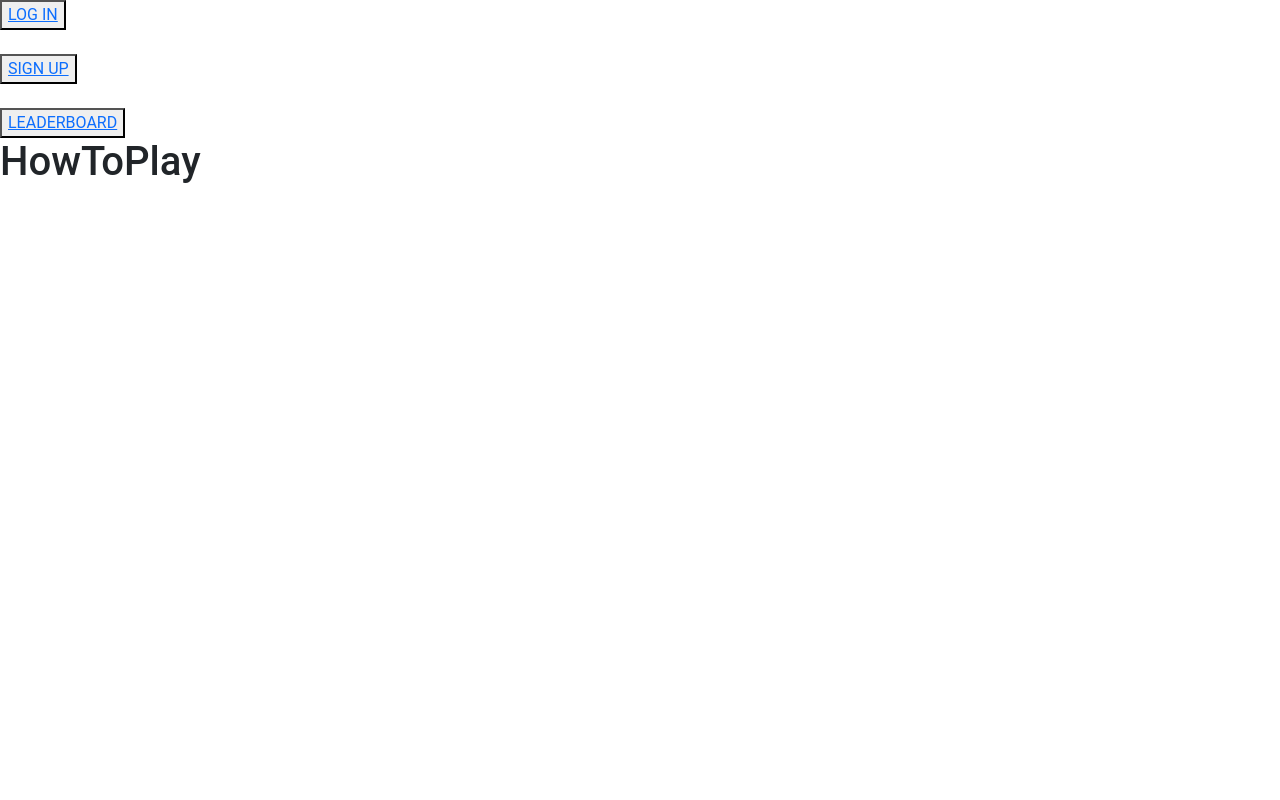
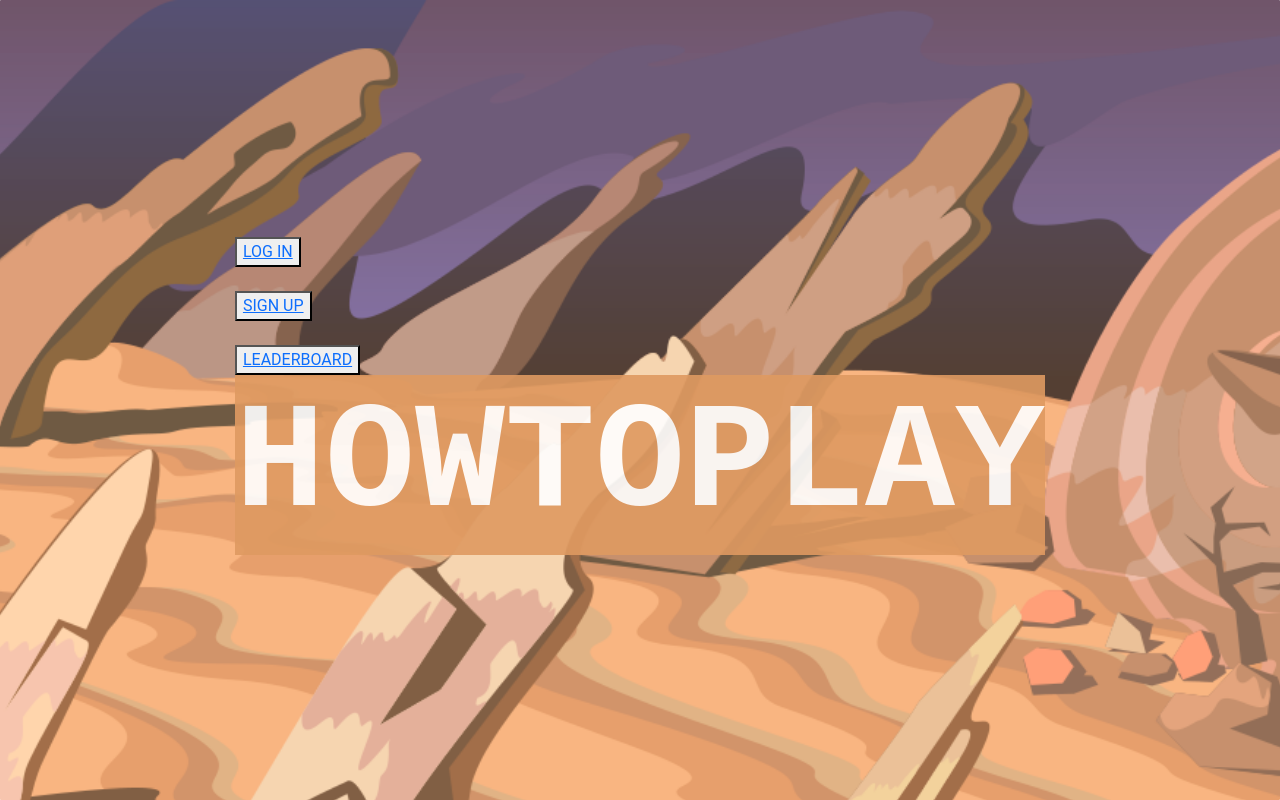
Before and after one commit to DrProfDavis/shootem-up-showdown, a React (Create React App) app in the folder client/: page /howtoplay in a window 1280 px wide. Built offline with nearby package versions, Linux system fonts and the light colour scheme.

Commit message:
added background to all pages and deleted unnecessary pages

```diff
--- a/client/src/App.css
+++ b/client/src/App.css
@@ -83,6 +83,37 @@ Home.css
         animation-direction: alternate;
 }
 
+.game  {
+    background-image: url('./images/background4.png');
+  background-size:cover;
+        -webkit-animation: slidein 12s;
+        animation: slidein 12s;
+
+        -webkit-animation-fill-mode: forwards;
+        animation-fill-mode: forwards;
+
+        -webkit-animation-iteration-count: infinite;
+        animation-iteration-count: infinite;
+
+        -webkit-animation-direction: alternate;
+        animation-direction: alternate;
+}
+.howtoplay  {
+    background-image: url('./images/background4.png');
+  background-size:cover;
+        -webkit-animation: slidein 12s;
+        animation: slidein 12s;
+
+        -webkit-animation-fill-mode: forwards;
+        animation-fill-mode: forwards;
+
+        -webkit-animation-iteration-count: infinite;
+        animation-iteration-count: infinite;
+
+        -webkit-animation-direction: alternate;
+        animation-direction: alternate;
+}
+
 .home {
     background-image: url('./images/background2.png');
   background-size:cover;
--- a/client/src/pages/Game.js
+++ b/client/src/pages/Game.js
@@ -4,8 +4,10 @@ import Grid from "../components/Grid";
 
 const Game = () => {
   return (
-    <div className="container">
-      <Grid />
+    <div className="game main-container center">
+      <div className="container">
+        <Grid />
+      </div>
     </div>
   );
 };
--- a/client/src/pages/HowToPlay.js
+++ b/client/src/pages/HowToPlay.js
@@ -5,6 +5,7 @@ import { Link } from 'react-router-dom';
 const HowToPlay = () => {
 
   return (
+    <div className="howtoplay main-container center">
       <main>
         <button><Link to="/login">LOG IN</Link></button>
 
@@ -17,6 +18,7 @@ const HowToPlay = () => {
         <button><Link to="/leaderboard">LEADERBOARD</Link></button>
         <h1>HowToPlay</h1>
       </main>
+    </div>
   );
 };
 
```
Also changed, not shown: client/src/pages/NoMatch.js (deleted, +0 -19 lines), client/src/pages/Success.js (deleted, +0 -43 lines). Lines whose indentation alone changed are shown as unchanged.
